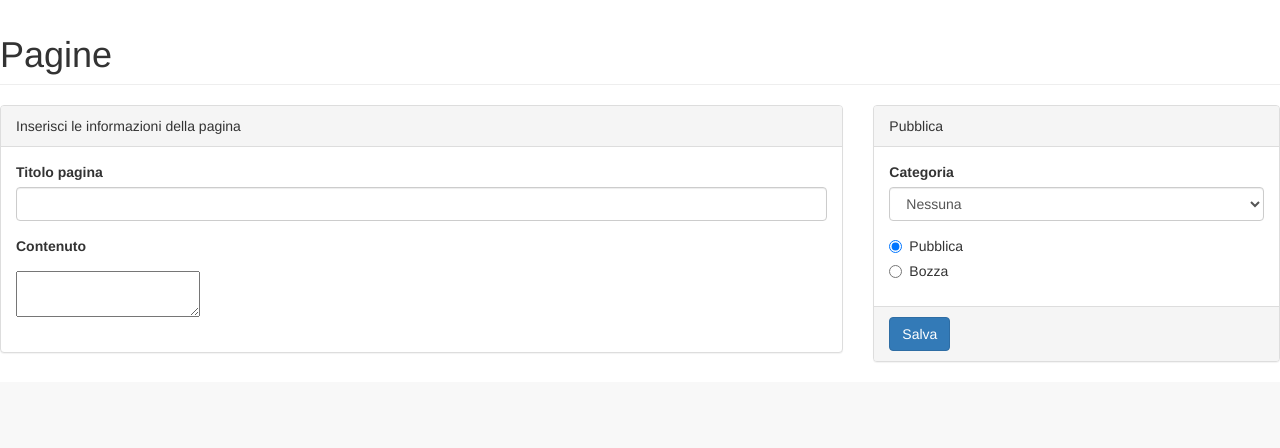
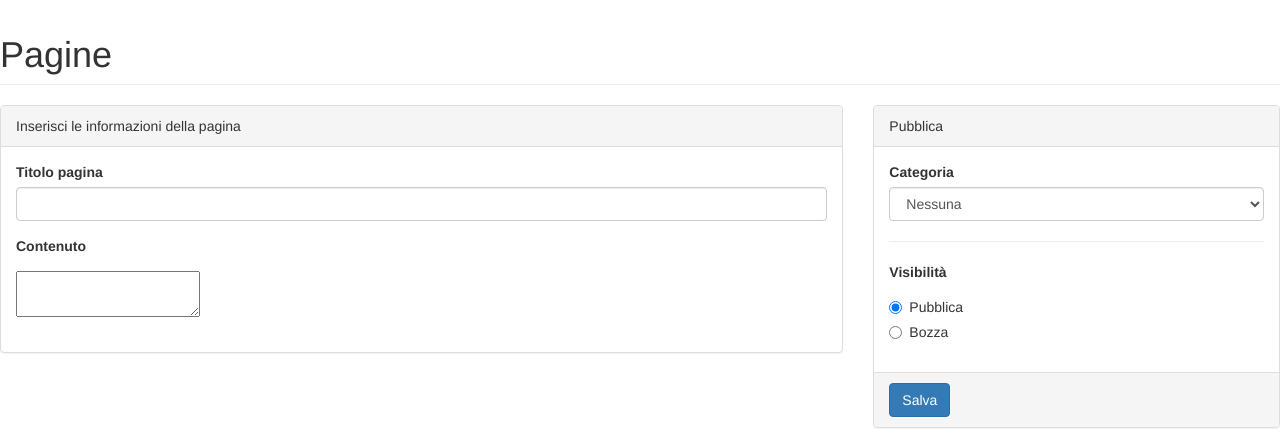
Before and after one commit to AsoStrife/CodeIgniter-Base-Project, a CodeIgniter app: the page made by application/views/admin/pages/add.php in a window 1280 px wide. Shown: the part 766-1214 px from the top of the page. Before the commit the page ends 1128 px from the top, so only its background shows below. Run offline with CodeIgniter, Linux system fonts and the light colour scheme; data that the repository does not hold is empty.

Commit message:
Add form label

```diff
--- a/application/views/admin/pages/add.php
+++ b/application/views/admin/pages/add.php
@@ -46,6 +46,10 @@
 								<? endforeach;?>
 							</select>
 					</div>
+
+					<hr>
+					<div class="form-group">
+						<label for="p_category_id">Visibilità</label>
 						<div class="radio">
 							<label>
 								<input type="radio" name="page_status" id="published" value="published" checked>
@@ -58,7 +62,7 @@
 									Bozza
 							</label>
 						</div>
-
+					</div>
 				</div> <!-- ./ panel-body -->
 				<div class="panel-footer"> <button class="btn btn-primary">Salva </button>  </div>
 			</div> <!-- ./ panel panel-default -->
```
Lines whose indentation alone changed are shown as unchanged.
